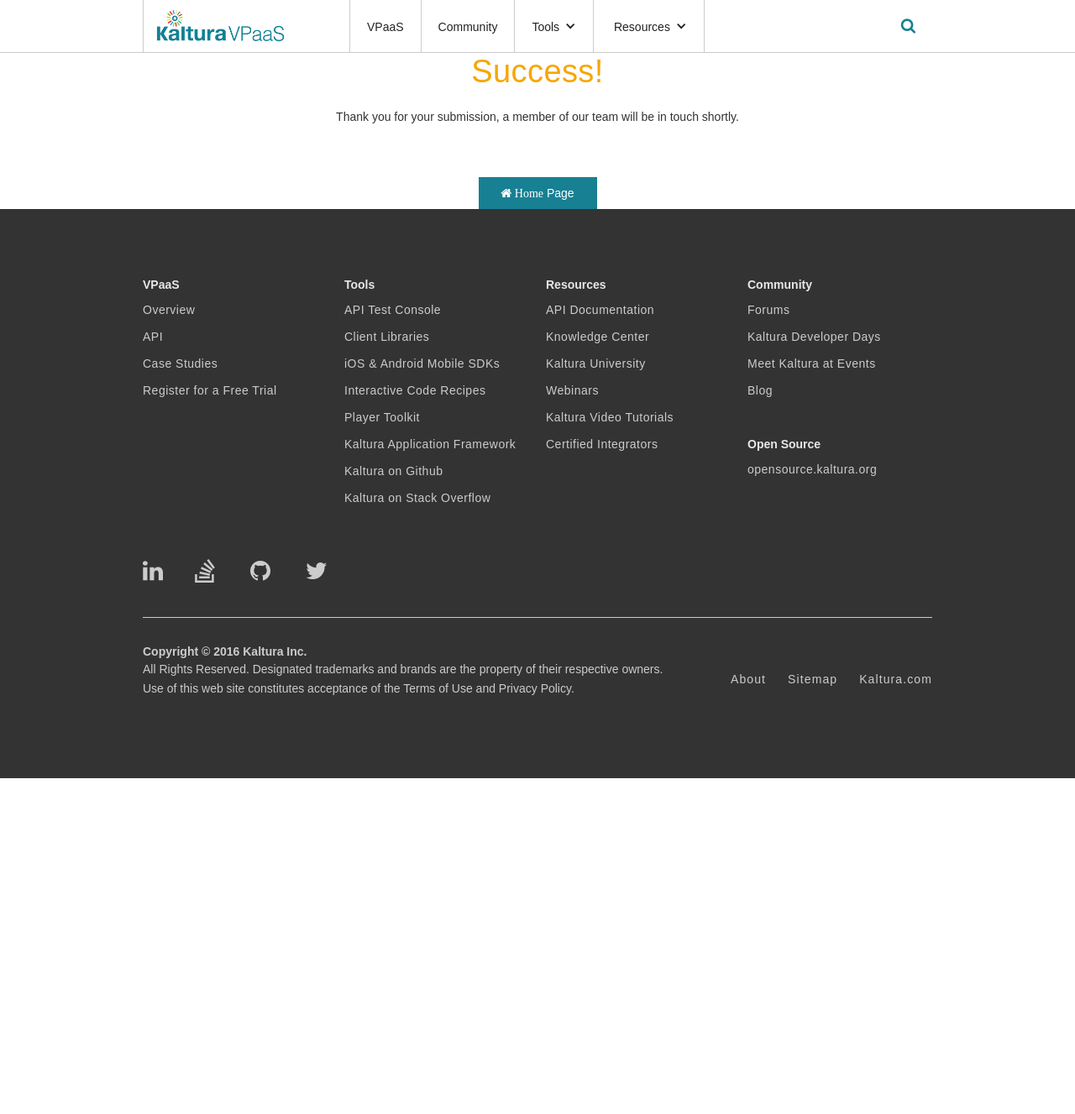
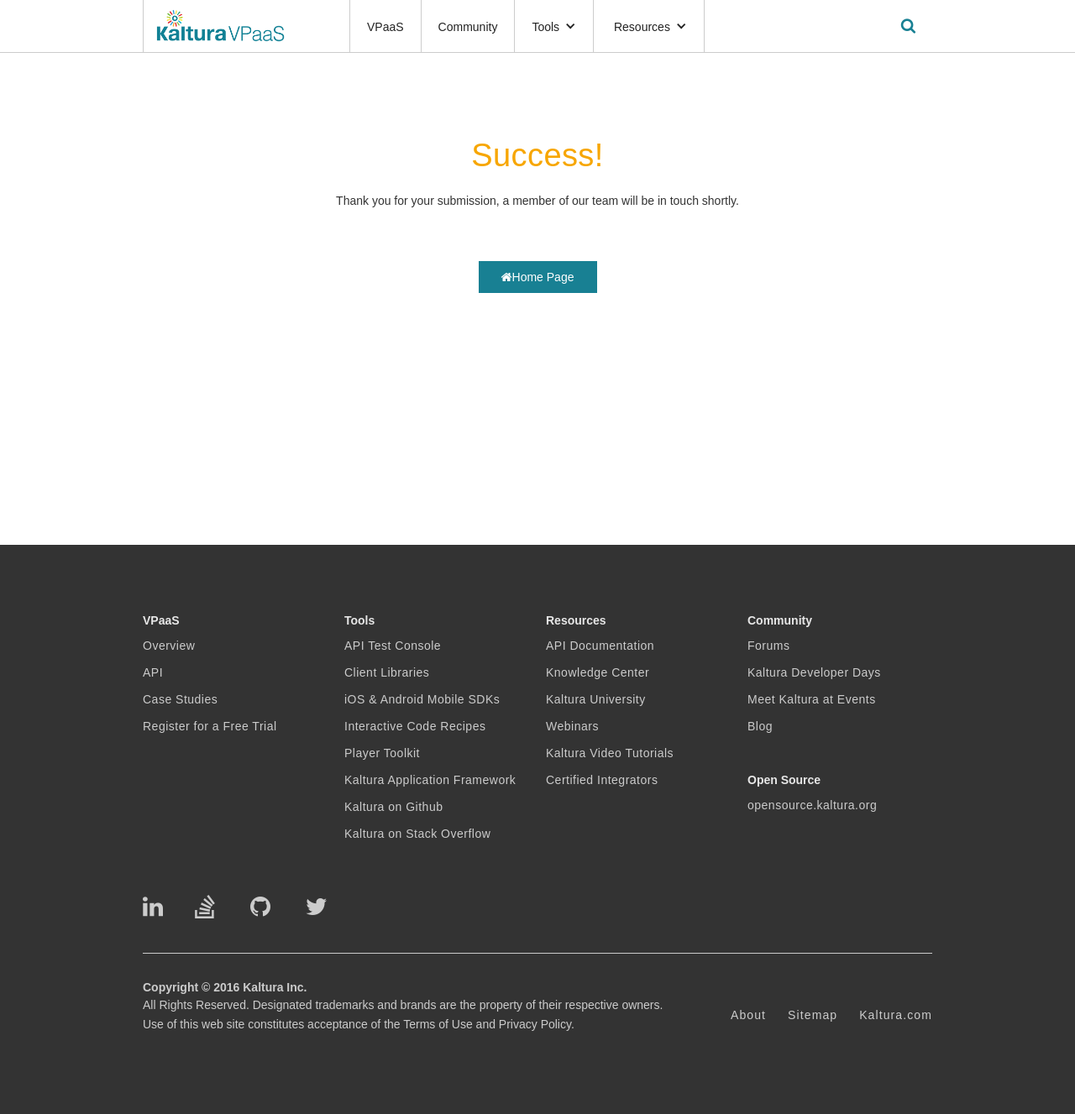
Before and after one commit to kaltura/DeveloperPortalDocs, a Jekyll site: the page built from success.html, in a window 1280 px wide. Shown: the whole page at 84% size. Built offline with Jekyll 4.4.1, drawn with Linux system fonts in a browser that asks for light colours; nearby versions of some CDN libraries; comment, search, counter and statistics services are not loaded; before the commit the page ends 927 px from its top, so only the background shows below that.

Commit message:
success page css

```diff
--- a/css/kaltura-dev-site.webflow.css
+++ b/css/kaltura-dev-site.webflow.css
@@ -1586,6 +1586,10 @@ td {
   color: #f7a600;
 }
 
+.success-section {
+  margin-bottom: 300px;
+}
+
 .success-heading {
   margin-right: auto;
   margin-bottom: 22px;
@@ -1596,6 +1600,7 @@ td {
   font-weight: 300;
   text-align: center;
   letter-spacing: 0.4px;
+  margin-top: 100px;
 }
 
 .kstart-header-container {
--- a/success.html
+++ b/success.html
@@ -2,11 +2,11 @@
 layout: default
 ---
 
-<div class="w-section">
+<div class="w-section success-section">
     <div class="w-container">
       <h1 class="section-headings success-heading">Success!</h1>
       <p class="success-caption">Thank you for your submission, a member of our team will be in touch shortly.</p>
-      <div class="button-center-div"><a href="#" class="w-button success-btn"><span class="fa fa-home">&nbsp;Home</span> Page</a>
+      <div class="button-center-div"><a href="#" class="w-button success-btn"><span class="fa fa-home"></span>Home Page</a>
       </div>
     </div>
   </div>
```
